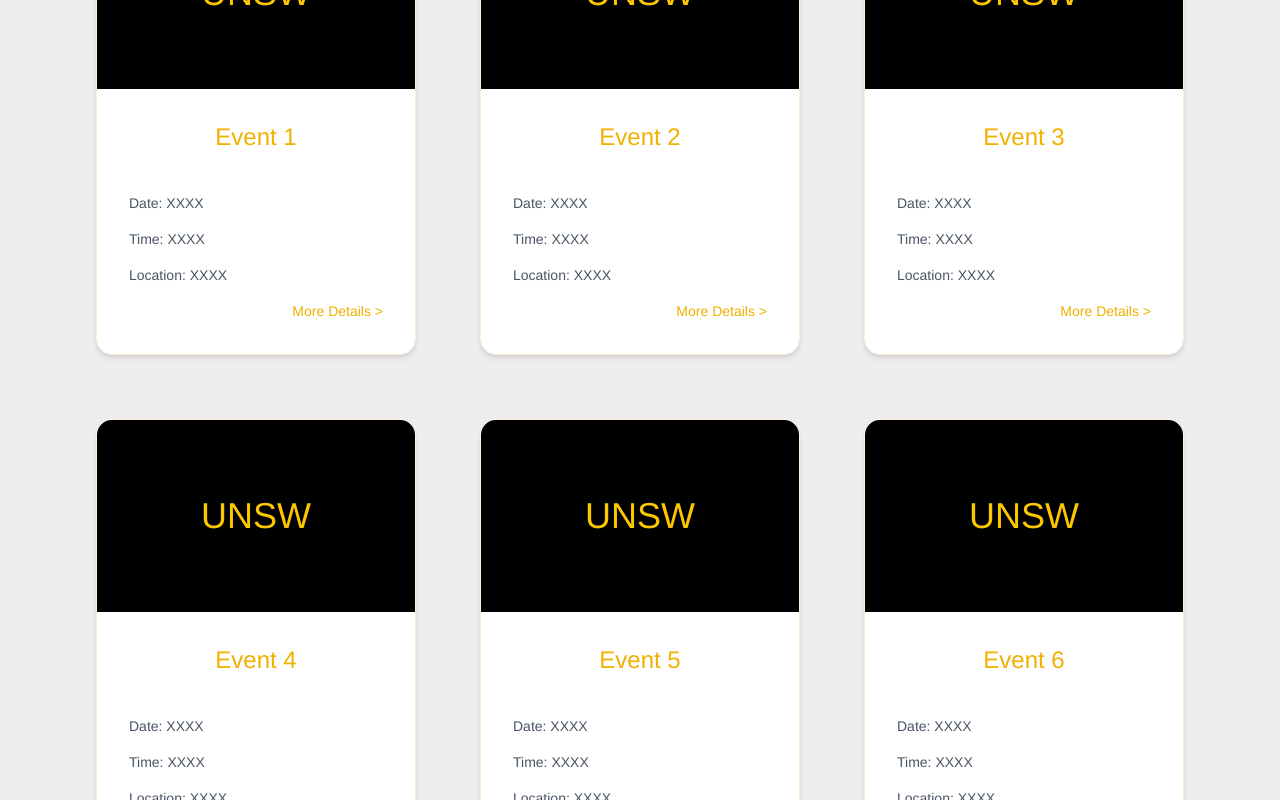
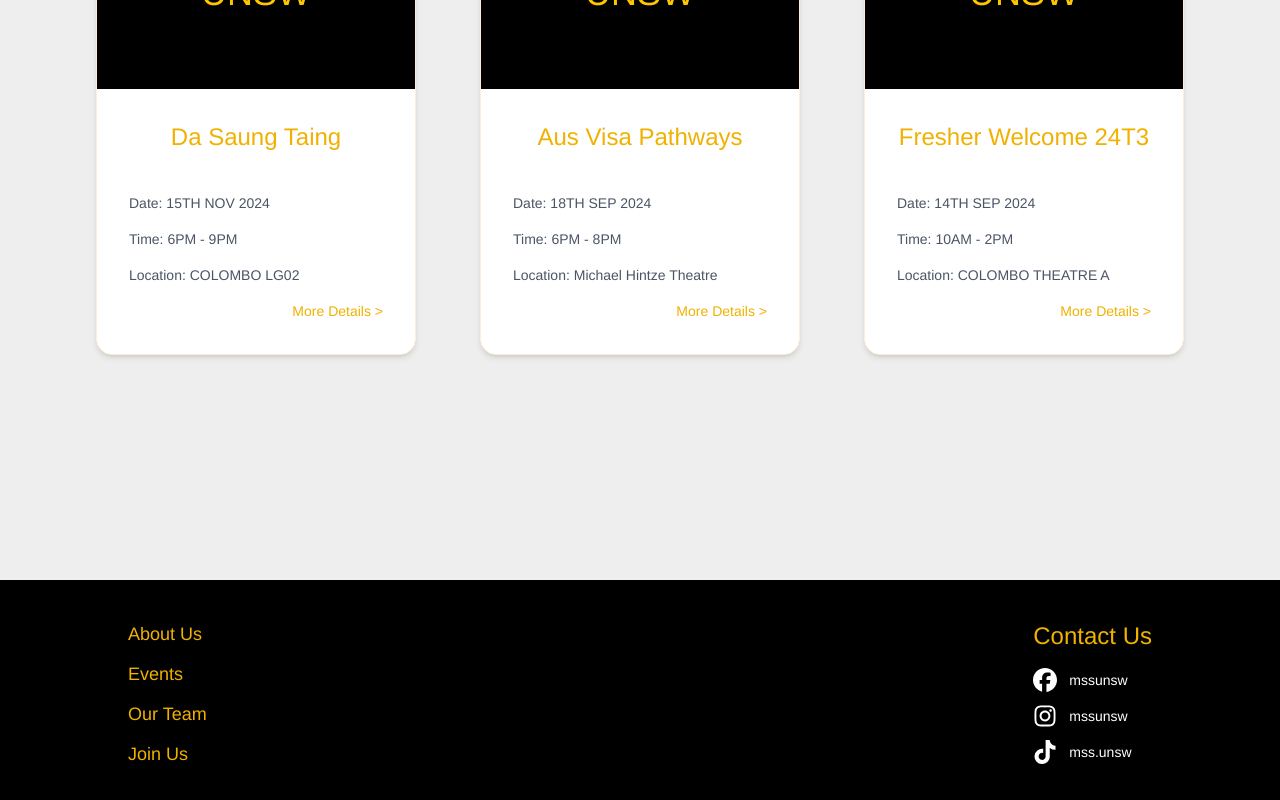
Before and after one commit to Leo-Zarni01/mssunsw, a React (Vite) app in the folder frontend/: page /events in a window 1280 px wide. Shown: the part 1020-1820 px from the top of the page. Built offline with nearby package versions, Linux system fonts and the light colour scheme.

Commit message:
Made changes in Event section of homepage

```diff
--- a/frontend/src/components/GetInvolvedComps/GI_JOTeam.tsx
+++ b/frontend/src/components/GetInvolvedComps/GI_JOTeam.tsx
@@ -30,12 +30,9 @@ const GI_JOTeam = () => {
                     mx: "6rem",
                 }}
                 >
-                    Lorem ipsum dolor sit amet, consectetur adipiscing elit,
-                    sed do eiusmod tempor incididunt ut labore et dolore magna aliqua.
-                    Ut enim ad minim veniam, quis nostrud exercitation ullamco laboris
-                    nisi ut aliquip ex ea commodo consequat. Duis aute irure dolor in
-                    eprehenderit in voluptate velit esse cillum dolore eu fugiat nulla
-                    pariatur. Excepteur sint deserunt mollit anim id est laborum.
+                    Have you ever wondered what goes on behind the scene of MSS events?
+                    Join the MSS team now and create valuable friendships with your team
+                    members. Bonus: MSS is AHEGS approved!
                 </Typography>
             </Grid>
             <Grid size={{xs: 12, md: 6}}
@@ -54,9 +51,9 @@ const GI_JOTeam = () => {
                     overflow: "auto",
                 }}
                 >
-                    Lorem ipsum dolor sit amet, consectetur adipiscing elit,
-                    sed do eiusmod tempor incididunt ut labore et dolore magna aliqua.
-                    pariatur. Excepteur sint deserunt mollit anim id est laborum.
+                    MSS elects our executive team during the AGM (Term 3) period every year.
+                    Apply for a position at our executive team, where you can be a part of the
+                    planning and coordinating process of MSS events.
                 </Typography>
                 <Button variant="contained" color="primary" size="medium"
                 sx={{
@@ -97,10 +94,10 @@ const GI_JOTeam = () => {
                     overflow: "auto",
                 }}
                 >
-                    Lorem ipsum dolor sit amet, consectetur adipiscing elit,
-                    sed do eiusmod tempor incididunt ut labore et dolore magna aliqua.
-                    Ut enim ad minim veniam, quis nostrud exercitation ullamco laboris
-                    pariatur. Excepteur sint deserunt mollit anim id est laborum.
+                    Subcommittee members will be recruited during the EGM period.
+                    MSS members have a choice of either joining the Events Subcom or
+                    Media and Publicity Subcom. Take part in facilitating MSS activities
+                    and media promotion by joining our subcom!
                 </Typography>
                 <Button variant="contained" color="primary" size="medium"
                 sx={{
--- a/frontend/src/components/GetInvolvedComps/GI_JoinMSS.tsx
+++ b/frontend/src/components/GetInvolvedComps/GI_JoinMSS.tsx
@@ -16,12 +16,9 @@ const GI_JoinMSS = () => {
                 mx: "6rem",
             }}
             >
-                Lorem ipsum dolor sit amet, consectetur adipiscing elit,
-                sed do eiusmod tempor incididunt ut labore et dolore magna aliqua.
-                Ut enim ad minim veniam, quis nostrud exercitation ullamco laboris
-                nisi ut aliquip ex ea commodo consequat. Duis aute irure dolor in
-                eprehenderit in voluptate velit esse cillum dolore eu fugiat nulla
-                pariatur. Excepteur sint deserunt mollit anim id est laborum.
+                Join the MSS family today, a home away from home! Becoming an MSS member
+                entails various benefits such as money off event tickets, food, and MSS
+                products.
             </Typography>
             <Button variant="contained" color="primary" size="medium"
             onClick={() => window.open("https://tr.ee/57QyR10W54", "_blank")}
--- a/frontend/src/components/HomeComps/Carousel.tsx
+++ b/frontend/src/components/HomeComps/Carousel.tsx
@@ -20,10 +20,10 @@ import { EffectCoverflow, Pagination, Navigation } from 'swiper/modules';
 const upComingEvent: Event =
 {
   id: 1,
-  name: "Fresher Welcome",
-  date: "TBD",
-  time: "TBD",
-  location: "TBD",
+  name: "Fresher Welcome 25T1",
+  date: "2ND MAR 2025",
+  time: "10:30AM - 3PM",
+  location: "COLOMBO LG01",
   imageUrl: "TBD",
 }
 
@@ -33,7 +33,7 @@ const Carousel = () => {
       <Swiper
         effect={'coverflow'}
         grabCursor={true}
-        centeredSlides={false}
+        centeredSlides={true}
         navigation={true}
         slidesPerView={'auto'}
         coverflowEffect={{
@@ -50,9 +50,9 @@ const Carousel = () => {
         <SwiperSlide style={{ width: "300px", height: "450px"  }}>
           <EventCard event={upComingEvent} />
         </SwiperSlide>
-        <SwiperSlide style={{ width: "300px", height: "450px"  }}>
+        {/* <SwiperSlide style={{ width: "300px", height: "450px"  }}>
           <EventCard event={upComingEvent} />
-        </SwiperSlide>
+        </SwiperSlide> */}
         {/* <SwiperSlide>
           <img src={logo} />
         </SwiperSlide>
--- a/frontend/src/components/HomeComps/HP_SS.tsx
+++ b/frontend/src/components/HomeComps/HP_SS.tsx
@@ -1,5 +1,5 @@
 import Grid from '@mui/material/Grid2';
-import logo from '../../assets/MSS_Logo.webp'
+// import logo from '../../assets/MSS_Logo.webp'
 import com_photo from '../../assets/IMG_8771.png'
 import tst_photo from '../../assets/IMG_6714.png'
 import { Button , Typography, Box } from '@mui/material';
@@ -48,7 +48,7 @@ const HP_SS = () => {
                     <Box
                     sx={{
                         width: '100%',
-                        height: { xs: "22rem", sm: "30rem", md: "40rem" },
+                        height: { xs: "22rem", sm: "30rem", md: "46rem" },
                         // border: '1px solid black',
                         opacity: 0.8,
                         backgroundImage: `url(${com_photo})`,
@@ -72,7 +72,7 @@ const HP_SS = () => {
                     /> */}
                     <Box
                         position="absolute"
-                        top={{xs: "15%", sm: "17%", md: "25%"}}
+                        top={{xs: "15%", sm: "17%", md: "30%"}}
                         left="50%"
                         style={{
                         transform: 'translate(-50%, -50%)',
@@ -94,7 +94,7 @@ const HP_SS = () => {
                     </Box>
                     <Box
                         position="absolute"
-                        top={{xs: "23%", sm:"28%", md: "38%"}}
+                        top={{xs: "23%", sm:"28%", md: "43%"}}
                         left="50%"
                         style={{
                         transform: 'translate(-50%, -50%)',
@@ -113,7 +113,7 @@ const HP_SS = () => {
                     </Box>
                     <Box size={12}
                         position="absolute"
-                        top={{xs: "28%", sm: "35%", md: "46%"}}
+                        top={{xs: "28%", sm: "35%", md: "50%"}}
                         left="50%"
                         textAlign="center"
                         style={{
@@ -145,7 +145,7 @@ const HP_SS = () => {
                 <Typography sx={{fontSize: {xs: "0.8rem", sm: "1rem", md: "1.3rem"}}}
                 // variant="h6"
                  gutterBottom>
-                    Lorem ipsum dolor sit amet, consectetur adipiscing elit, sed do eiusmod tempor incididunt ut labore et dolore magna aliqua.
+                    The Myanmar Student Society (MSS) connects Myanmar students through cultural events, support, and networking. Join our community!
                 </Typography>
                 <Button variant="contained" color="primary"
                 // size="medium"
--- a/frontend/src/components/HomeComps/HP_TS.tsx
+++ b/frontend/src/components/HomeComps/HP_TS.tsx
@@ -23,7 +23,7 @@ const HP_TS = () => {
         <Grid
         sx={{
             // backgroundColor: "orange",
-            height: "35rem",
+            height: "43rem",
             // opacity: "0.3"
         }}
         >
--- a/frontend/src/components/HomeComps/PastCarousel.tsx
+++ b/frontend/src/components/HomeComps/PastCarousel.tsx
@@ -32,6 +32,7 @@ const PastCarousel = () => {
         centeredSlides={true}
         navigation={true}
         slidesPerView={'auto'}
+        loop={true}
         coverflowEffect={{
           rotate: 0,
           stretch: 0,
@@ -46,7 +47,7 @@ const PastCarousel = () => {
         {/* <SwiperSlide style={{ width: "300px", height: "450px"  }}>
           <EventCard event={upComingEvent} />
         </SwiperSlide> */}
-        {EVENTS.slice(0, 6).map((event: any) => (  // Always ensures six cards are displayed
+        {EVENTS.slice(0, 3).map((event: any) => (  // Always ensures six cards are displayed
             <SwiperSlide style={{ width: "300px", height: "450px"  }}>
                 <EventCard key={event.id} event={event} />
             </SwiperSlide>
--- a/frontend/src/components/eventDetailsTemplate.ts
+++ b/frontend/src/components/eventDetailsTemplate.ts
@@ -12,51 +12,27 @@ export interface Event {
 export const EVENTS: Event[] = [
   {
     id: 1,
-    name: "Event 1",
-    date: "XXXX",
-    time: "XXXX",
-    location: "XXXX",
+    name: "Da Saung Taing",
+    date: "15TH NOV 2024",
+    time: "6PM - 9PM",
+    location: "COLOMBO LG02",
     imageUrl: "XXXX",
   },
 
   {
     id: 2,
-    name: "Event 2",
-    date: "XXXX",
-    time: "XXXX",
-    location: "XXXX",
+    name: "Aus Visa Pathways",
+    date: "18TH SEP 2024",
+    time: "6PM - 8PM",
+    location: "Michael Hintze Theatre",
     imageUrl: "XXXX",
   },
   {
     id: 3,
-    name: "Event 3",
-    date: "XXXX",
-    time: "XXXX",
-    location: "XXXX",
-    imageUrl: "XXXX",
-  },
-  {
-    id: 4,
-    name: "Event 4",
-    date: "XXXX",
-    time: "XXXX",
-    location: "XXXX",
-    imageUrl: "XXXX",
-  },
-  {
-    id: 5,
-    name: "Event 5",
-    date: "XXXX",
-    time: "XXXX",
-    location: "XXXX",
-    imageUrl: "XXXX",
-  },
-  {
-    id: 6,
-    name: "Event 6",
-    date: "XXXX",
-    time: "XXXX",
-    location: "XXXX",
+    name: "Fresher Welcome 24T3",
+    date: "14TH SEP 2024",
+    time: "10AM - 2PM",
+    location: "COLOMBO THEATRE A",
     imageUrl: "XXXX",
   },
 ]
```
Also changed, not shown: frontend/src/components/GetInvolvedComps/GI_Bft.tsx (+13 -12 lines).
